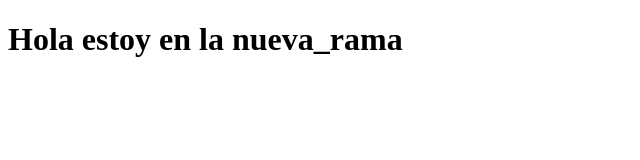
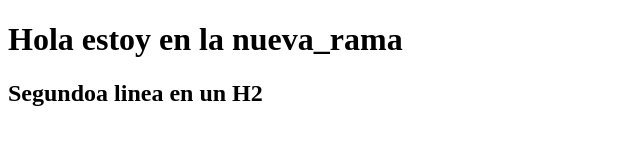
Before and after one commit to nvitelli/CoderPW, a plain HTML site: page pages/seccion_nueva.html in a window 1280 px wide. Shown: the whole page, without its empty margins (0-640 px from the left). Drawn offline with Linux system fonts and the light colour scheme.

Commit message:
agregando otro commit

```diff
--- a/pages/seccion_nueva.html
+++ b/pages/seccion_nueva.html
@@ -8,6 +8,7 @@
 </head>
 <body>
     <h1>Hola estoy en la nueva_rama</h1>
+    <h2>Segundoa linea en un H2</h2>
 
 </body>
 </html>
```
